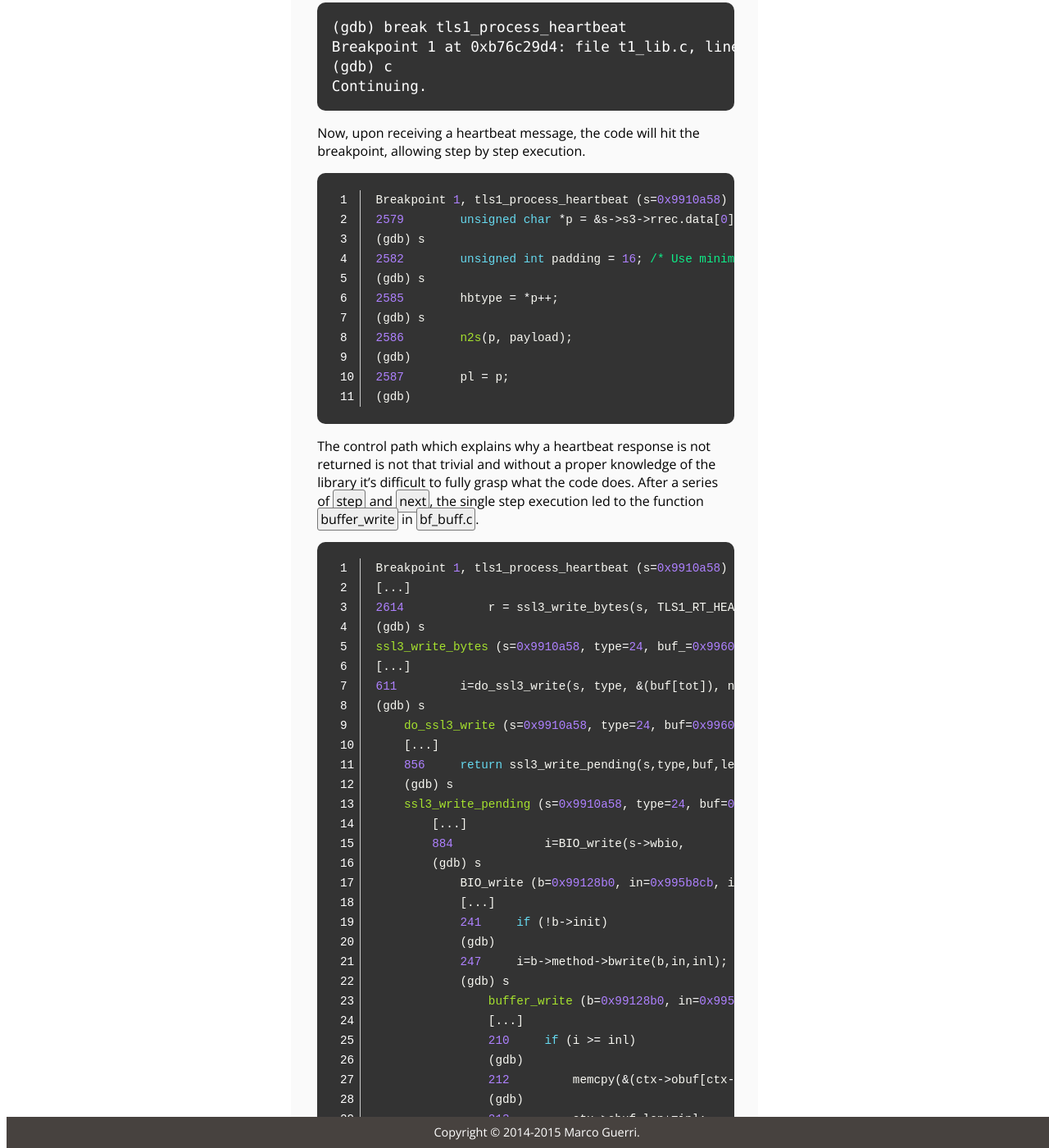
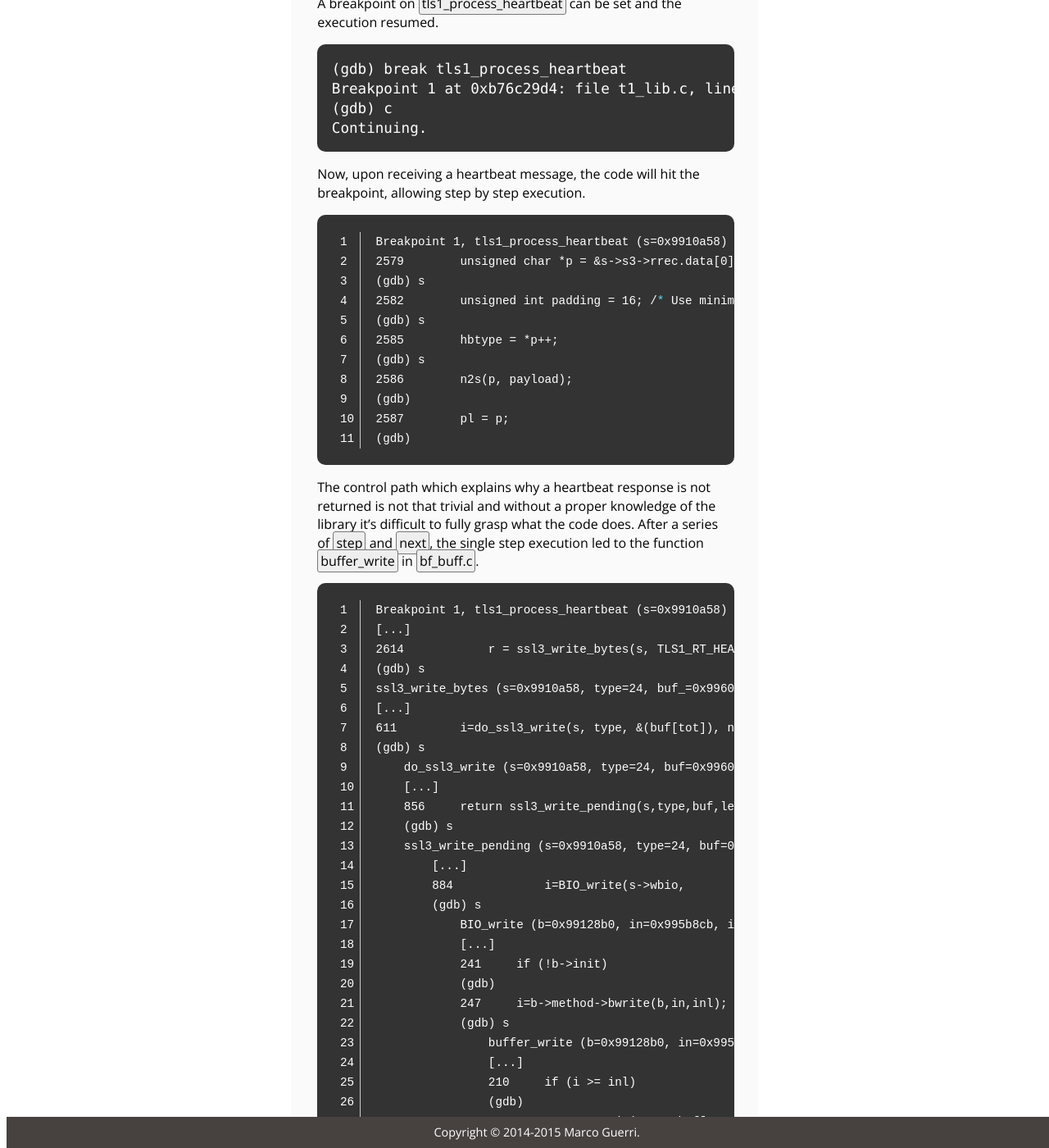
Before and after one commit to marcoguerri/marcoguerri.github.io, a Jekyll site: the page built from _posts/2014-08-23-heartbleed.markdown, in a window 1280 px wide and 1400 px high, scrolled down 7514 px. Shown: the whole window at 82% size. Built offline with Jekyll 4.4.1, drawn with Linux system fonts in a browser that asks for light colours; some of the changed text lies outside the part shown.

Commit message:
Some minor fixes to heartbleed post (always improving...)

```diff
--- a/_posts/2014-08-23-heartbleed.markdown
+++ b/_posts/2014-08-23-heartbleed.markdown
@@ -331,7 +333,7 @@ Now, upon receiving a heartbeat message, the code will hit the breakpoint, allow
 step by step execution.
 
 
-{% highlight C linenos %}
+{% highlight console linenos %}
 Breakpoint 1, tls1_process_heartbeat (s=0x9910a58) at t1_lib.c:2579
 2579        unsigned char *p = &s->s3->rrec.data[0], *pl;
 (gdb) s
@@ -352,7 +354,7 @@ library it's difficult to fully grasp what the code does. After
 a series of *step* and *next*, the single step execution led to the function
 *buffer_write* in *bf_buff.c*.
 
-{% highlight C linenos %}
+{% highlight console linenos %}
 Breakpoint 1, tls1_process_heartbeat (s=0x9910a58) at t1_lib.c:2579
 [...]
 2614            r = ssl3_write_bytes(s, TLS1_RT_HEARTBEAT, buffer, 3 + payload + padding);
@@ -485,7 +487,7 @@ $2 = 28
 What happens if the size of the heartbeat message is bigger than the buffer, say 5000
 bytes? I used <a href="https://github.com/marcoguerri/heartbleed/blob/master/send_heartbeat.c" target="_blank"> heartbeat\_send.c</a>
 to send a well-formed heartbeat request while tracing *buffer_write*.
-{% highlight C linenos %}
+{% highlight console linenos %}
     (gdb)
     247     i=b->method->bwrite(b,in,inl);
     (gdb) s
```
Also changed, not shown: other parts of _posts/2014-08-23-heartbleed.markdown (+4 -2 lines).
